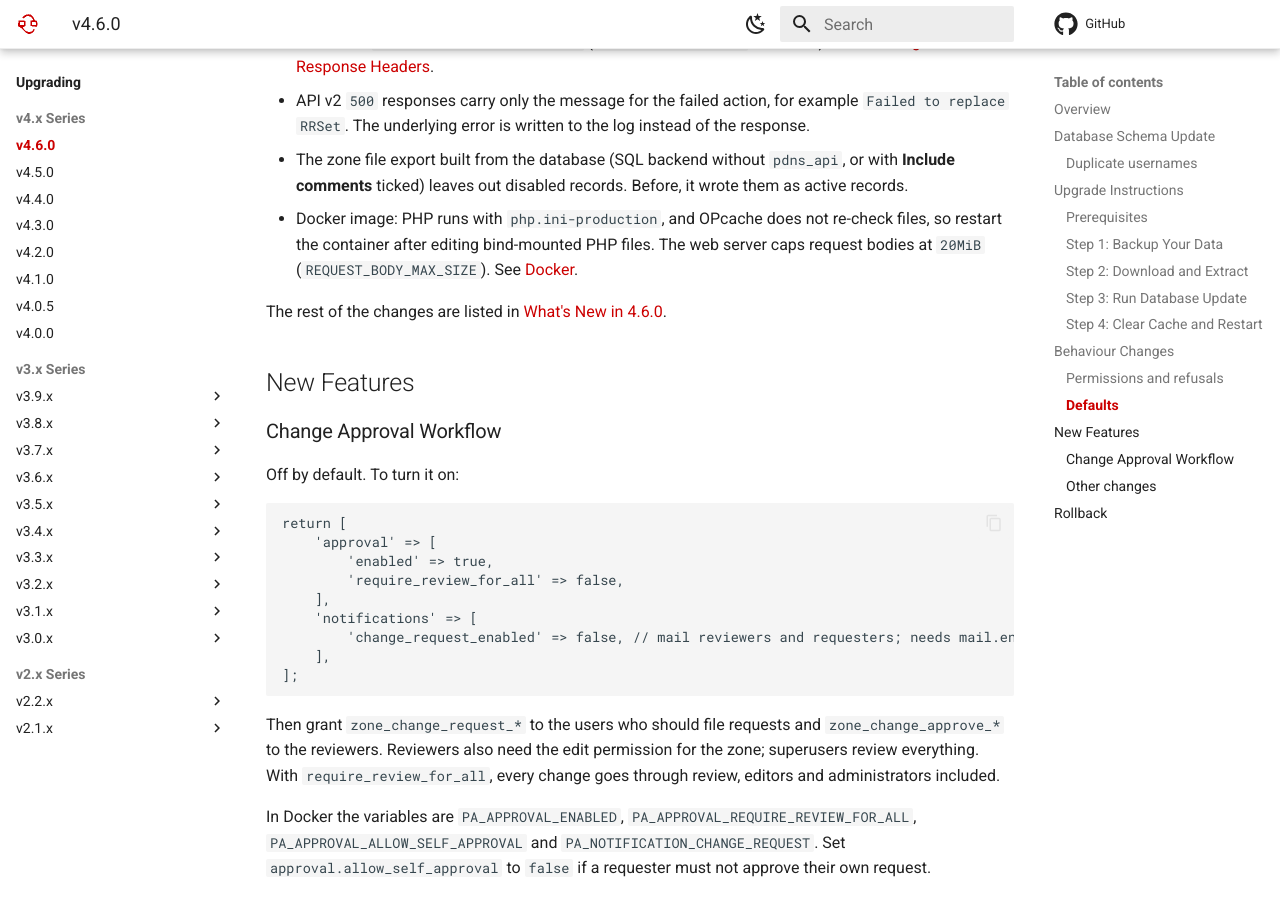
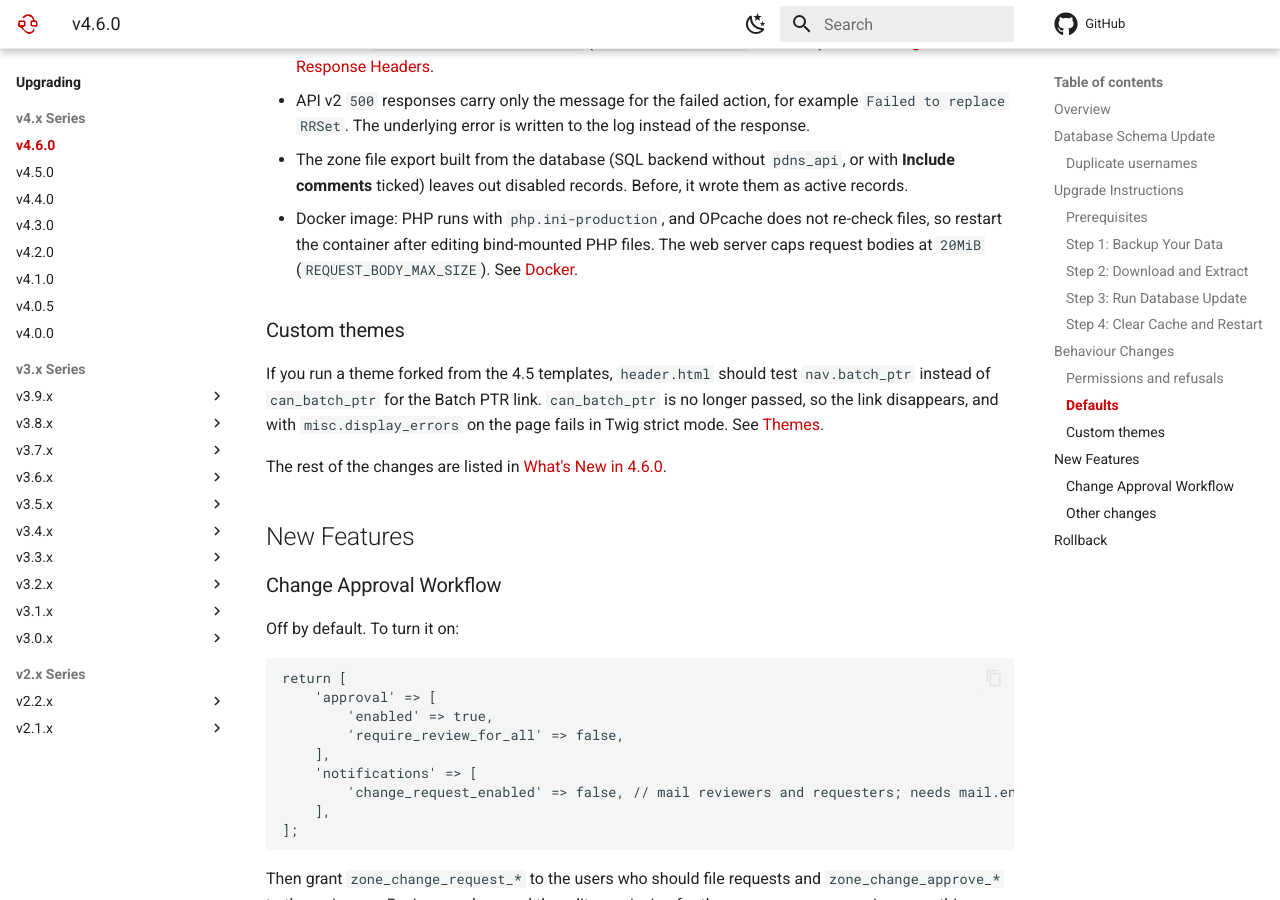
Before and after one commit to poweradmin/poweradmin-docs, an MkDocs documentation site: the page built from docs/upgrading/v4.6.0.md, in a window 1280 px wide and 900 px high, scrolled down 6205 px. Built offline with MkDocs 1.6.1 and Material for MkDocs 9.7.7, drawn with Linux system fonts in a browser that asks for light colours; nearby versions of some CDN libraries; library files that are not in the unit come from our copies; comment, search, counter and statistics services are not loaded.

Commit message:
docs(upgrading): tell custom themes to use nav.batch_ptr instead of can_batch_ptr

```diff
--- a/docs/upgrading/v4.6.0.md
+++ b/docs/upgrading/v4.6.0.md
@@ -164,6 +164,10 @@ These changes apply as soon as 4.6.0 runs, with no setting to turn on. Check the
 - The zone file export built from the database (SQL backend without `pdns_api`, or with **Include comments** ticked) leaves out disabled records. Before, it wrote them as active records.
 - Docker image: PHP runs with `php.ini-production`, and OPcache does not re-check files, so restart the container after editing bind-mounted PHP files. The web server caps request bodies at `20MiB` (`REQUEST_BODY_MAX_SIZE`). See [Docker](../installation/docker.md).
 
+### Custom themes
+
+If you run a theme forked from the 4.5 templates, `header.html` should test `nav.batch_ptr` instead of `can_batch_ptr` for the Batch PTR link. `can_batch_ptr` is no longer passed, so the link disappears, and with `misc.display_errors` on the page fails in Twig strict mode. See [Themes](../configuration/ui/themes.md#creating-custom-themes).
+
 The rest of the changes are listed in [What's New in 4.6.0](../whats-new/v4.6.0.md#also-in-this-release).
 
 ## New Features
```
